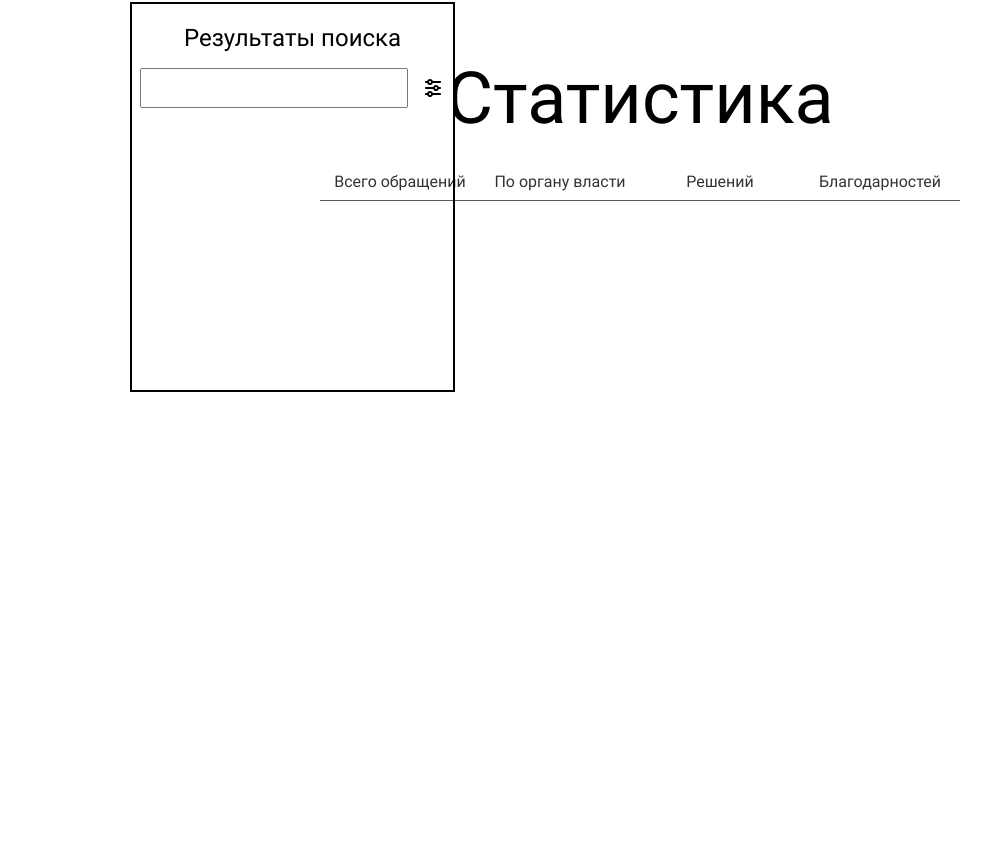
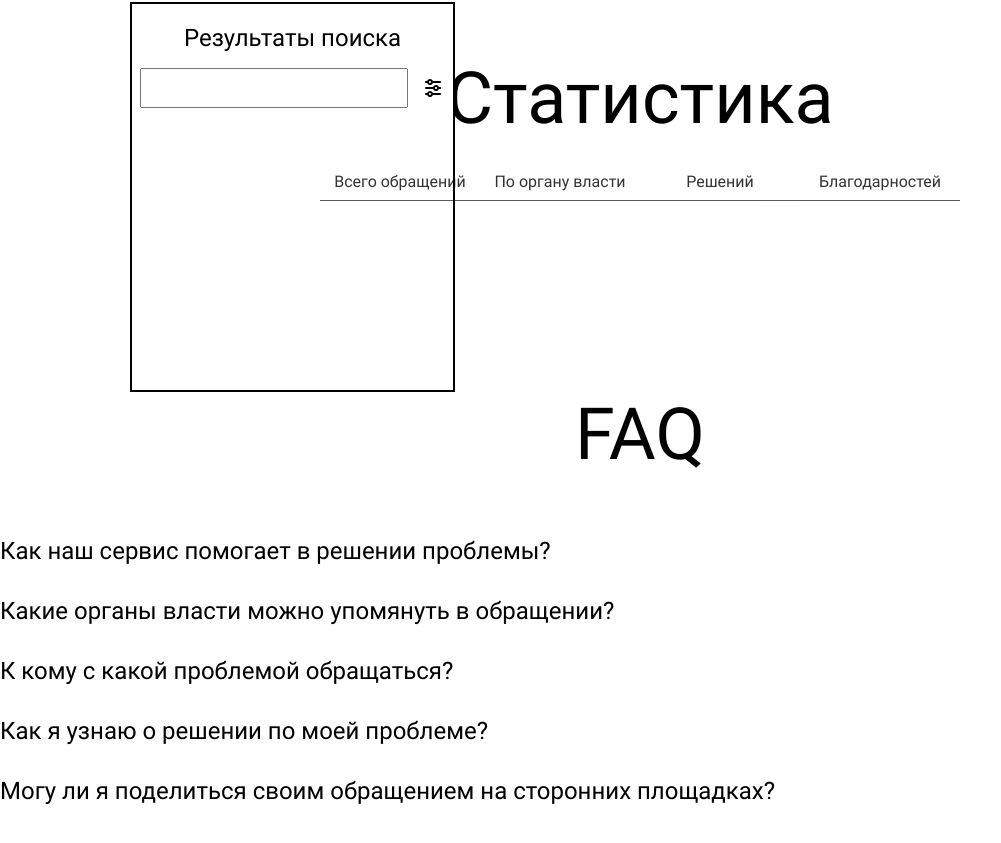
Before and after one commit to Grinevs/Grazhdanin-Poet_2025, a React (Create React App) app: page / in a window 1280 px wide. Shown: the part 798-1641 px from the top of the page, without its empty margins (0-1001 px from the left). Before the commit the page ends 1191 px from the top, so only its background shows below. Built offline with nearby package versions, Linux system fonts and the light colour scheme.

Commit message:
feat: faq block

```diff
--- a/src/components/App.js
+++ b/src/components/App.js
@@ -3,6 +3,7 @@ import Main from "./Main";
 import Footer from "./Footer";
 import Popup from "./Popup";
 import Tabs from "./Tabs";
+import FAQ from "./FAQ";
 
 
 function App() {
@@ -12,6 +13,7 @@ function App() {
       <Main />
       <Popup />
       <Tabs />
+      <FAQ />
     </div>
   );
 }
--- /dev/null
+++ b/src/components/FAQ.js
@@ -0,0 +1,48 @@
+export default function FAQ() {
+  return (
+    <div className="faq">
+      <h2 className="faq__title">faq</h2>
+
+      <div className="faq__item">
+        <label className="faq__question" for="faq_1">Как наш сервис помогает в решении проблемы?</label>
+        <input className="faq__input" type="checkbox" id="faq_1"></input>
+        <div className="faq__answer">
+          <p>Позволяет безопасно общаться и не нарушать статьи уголовного кодекса 27.23 и 54.11</p>
+        </div>
+      </div>
+
+      <div className="faq__item">
+        <label className="faq__question" for="faq_2">Какие органы власти можно упомянуть в обращении?</label>
+        <input className="faq__input" type="checkbox" id="faq_2"></input>
+        <div className="faq__answer">
+          <p>Министерство бордюров, Просчетная палата, Заместитель заместителя</p>
+        </div>
+      </div>
+
+      <div className="faq__item">
+        <label className="faq__question" for="faq_3">К кому с какой проблемой обращаться?</label>
+        <input className="faq__input" type="checkbox" id="faq_3"></input>
+        <div className="faq__answer">
+          <p>Спросите в регистратуре</p>
+        </div>
+      </div>
+
+      <div className="faq__item">
+        <label className="faq__question" for="faq_4">Как я узнаю о решении по моей проблеме?</label>
+        <input className="faq__input" type="checkbox" id="faq_4"></input>
+        <div className="faq__answer">
+          <p>Смотреть выше</p>
+        </div>
+      </div>
+
+      <div className="faq__item">
+        <label className="faq__question" for="faq_5">Могу ли я поделиться своим обращением на сторонних площадках?</label>
+        <input className="faq__input" type="checkbox" id="faq_5"></input>
+        <div className="faq__answer">
+          <p>Попробуйте</p>
+        </div>
+      </div>
+
+    </div>
+  )
+}
--- a/src/index.css
+++ b/src/index.css
@@ -305,7 +305,7 @@
   height: 165px;
 }
 #tab_2 .diagramm__block:nth-child(12) {
-  height: 80px;
+  height: 100px;
 }
 
 #tab_3 .diagramm__block:nth-child(1){
@@ -339,23 +339,23 @@
   height: 90px;
 }
 #tab_3 .diagramm__block:nth-child(11) {
-  height: 70px;
+  height: 80px;
 }
 #tab_3 .diagramm__block:nth-child(12) {
   height: 100px;
 }
 
 #tab_4 .diagramm__block:nth-child(1){
-  height: 50px;
+  height: 80px;
 }
 #tab_4 .diagramm__block:nth-child(2) {
   height: 120px;
 }
 #tab_4 .diagramm__block:nth-child(3) {
-  height: 80px;
+  height: 100px;
 }
 #tab_4 .diagramm__block:nth-child(4) {
-  height: 60px;
+  height: 120px;
 }
 #tab_4 .diagramm__block:nth-child(5) {
   height: 100px;
@@ -379,5 +379,50 @@
   height: 150px;
 }
 #tab_4 .diagramm__block:nth-child(12) {
-  height: 100px;
+  height: 120px;
 }
+
+/* ---------FAQ----------- */
+
+.faq {
+  margin: 0 auto 120px;
+}
+
+.faq__title {
+  text-transform: uppercase;
+  font-weight: normal;
+  text-align: center;
+  font-size: 72px;
+  line-height: 84px;
+}
+
+.faq__item {
+  margin-bottom: 32px;
+}
+
+.faq__question {
+  display: block;
+  cursor: pointer;
+  font-size: 24px;
+  line-height: 28px;
+}
+
+.faq__input {
+  appearance: none;
+  -webkit-appearance: none;
+  position: absolute;
+  width: 0;
+  height: 0;
+}
+
+.faq__input:checked + .faq__answer {
+  display: block;
+}
+
+.faq__answer {
+  display: none;
+  margin: 0;
+  padding: 0;
+  font-size: 24px;
+  line-height: 28px;
+}
```
Also changed, not shown: 1 other file (tests, documents, lock files or other folders).
